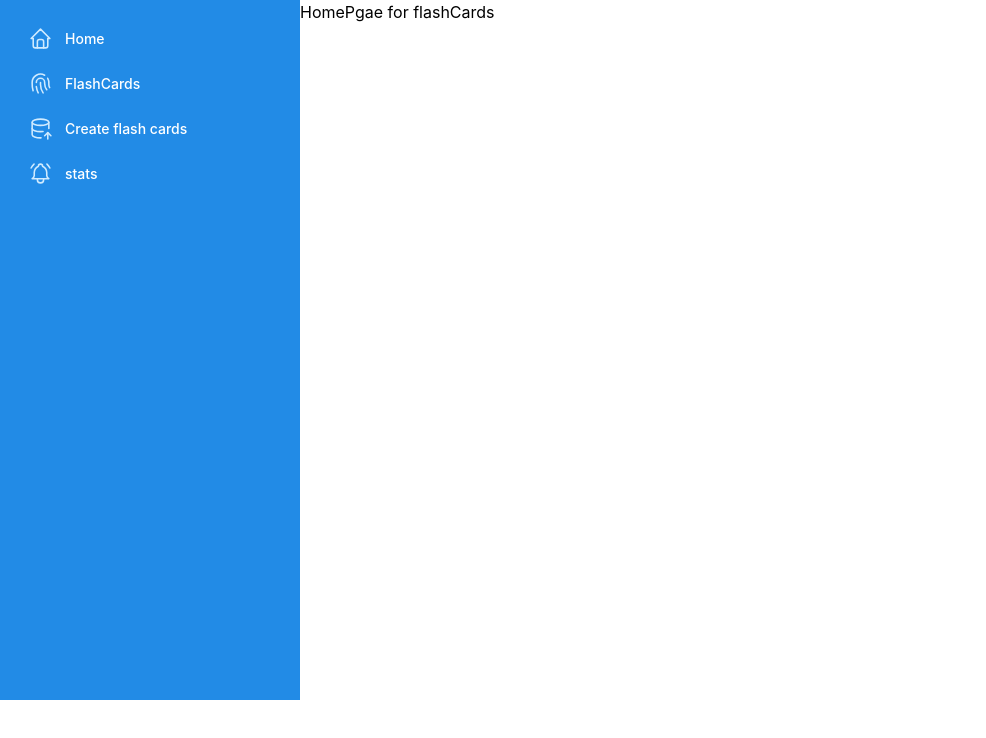
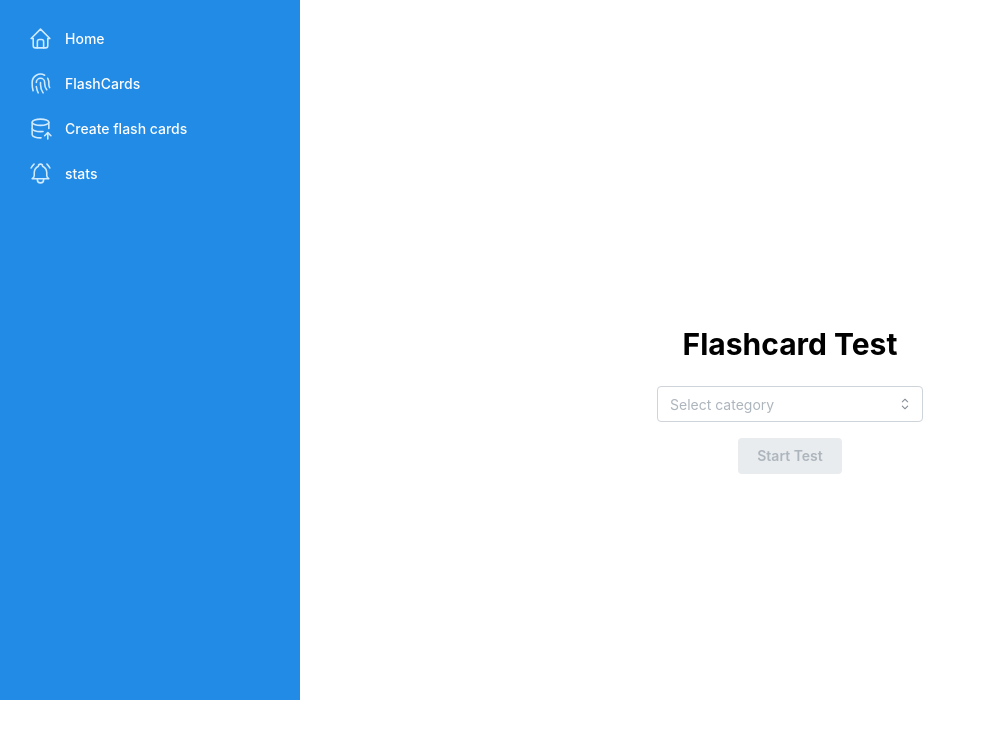
Before and after one commit to ArminJaemaa/FlashCards, a Next.js app in the folder my-app/: page / in a window 1280 px wide. Shown: the top 738 px of the page, without its empty margins (0-986 px from the left). Built offline with nearby package versions, Linux system fonts and the light colour scheme; no server answers; the database is empty.

Commit message:
feat: add homepage with test start button

```diff
--- a/my-app/app/page.tsx
+++ b/my-app/app/page.tsx
@@ -1,7 +1,64 @@
-export const metadata = {
-  title: "FlashCards",
-};
+"use client";
 
-export default function Home() {
-  return <>HomePgae for flashCards</>;
+import { useEffect, useState } from "react";
+import { Select, Button } from "@mantine/core";
+import { supabase } from "@/lib/supabaseClient";
+import FlashCardTest from "./test";
+
+export default function HomePage() {
+  const [categories, setCategories] = useState<
+    { value: string; label: string }[]
+  >([]);
+  const [selected, setSelected] = useState<string | null>(null);
+  const [flashCards, setFlashCards] = useState<any[]>([]);
+
+  useEffect(() => {
+    const loadCategories = async () => {
+      const { data } = await supabase.from("categories").select("id, name");
+      if (data)
+        setCategories(
+          data.map((c) => ({ value: String(c.id), label: c.name }))
+        );
+    };
+    loadCategories();
+  }, []);
+
+  const startTest = async () => {
+    if (!selected) return;
+    const { data, error } = await supabase
+      .from("flashCards")
+      .select("*")
+      .eq("category_id", selected)
+      .eq("deleted", false)
+      .limit(5);
+    setFlashCards(data || []);
+
+    console.log("Loaded flashcards:", data);
+    console.log("Error:", error);
+
+    if (error) {
+      alert("Error loading flashcards: " + error.message);
+      return;
+    }
+  };
+
+  if (flashCards.length > 0) {
+    return <FlashCardTest flashCards={flashCards} />;
+  }
+
+  return (
+    <main className="flex flex-col items-center justify-center min-h-screen p-6">
+      <h1 className="text-3xl font-bold mb-6">Flashcard Test</h1>
+      <Select
+        placeholder="Select category"
+        data={categories}
+        value={selected}
+        onChange={setSelected}
+        className="mb-4"
+      />
+      <Button onClick={startTest} disabled={!selected}>
+        Start Test
+      </Button>
+    </main>
+  );
 }
```
